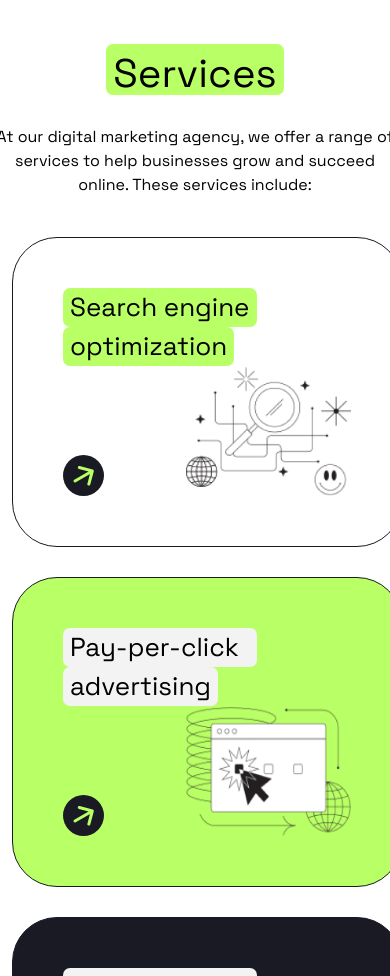
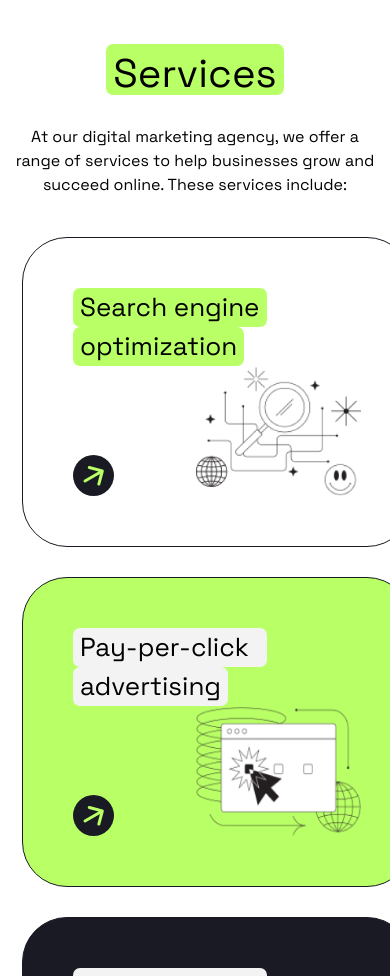
Before and after one commit to DoGGeDMJ/project_8, a plain HTML site: page index.html in a window 390 px wide. Shown: the part 1024-2000 px from the top of the page. Drawn offline with nearby package versions, Linux system fonts and the light colour scheme; files whose address does not match are found by name.

Commit message:
feat : added width 100% to banner-mobile

```diff
--- a/styles/sections/banner.css
+++ b/styles/sections/banner.css
@@ -103,7 +103,7 @@
   }
 
   .message__links {
-    width: 390px;
+    width: 100%;
     order: 3;
   }
 }
--- a/styles/sections/services.css
+++ b/styles/sections/services.css
@@ -73,7 +73,7 @@
 
   .services .page__sub-title {
     margin: 30px 0 40px 0;
-    width: 400px;
+    width: 100%;
     font-weight: 400;
     font-size: 16px;
     line-height: 150%;
@@ -82,6 +82,8 @@
 
   .service__elements {
     display: grid;
+    width: 100%;
+    margin: 0 0 0 10px;
     grid-template-columns: 1fr;
     grid-gap: 30px;
   }
```
